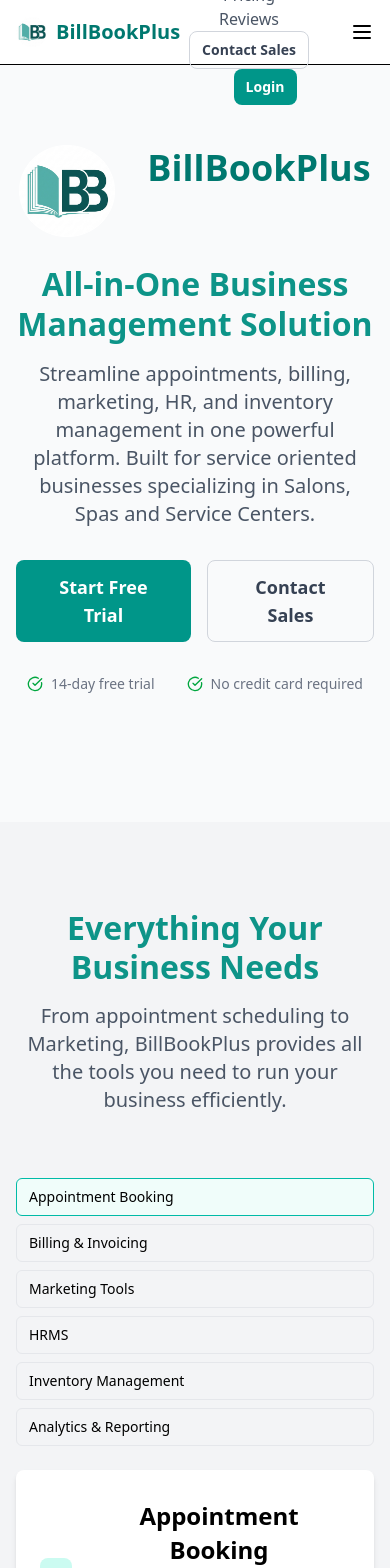
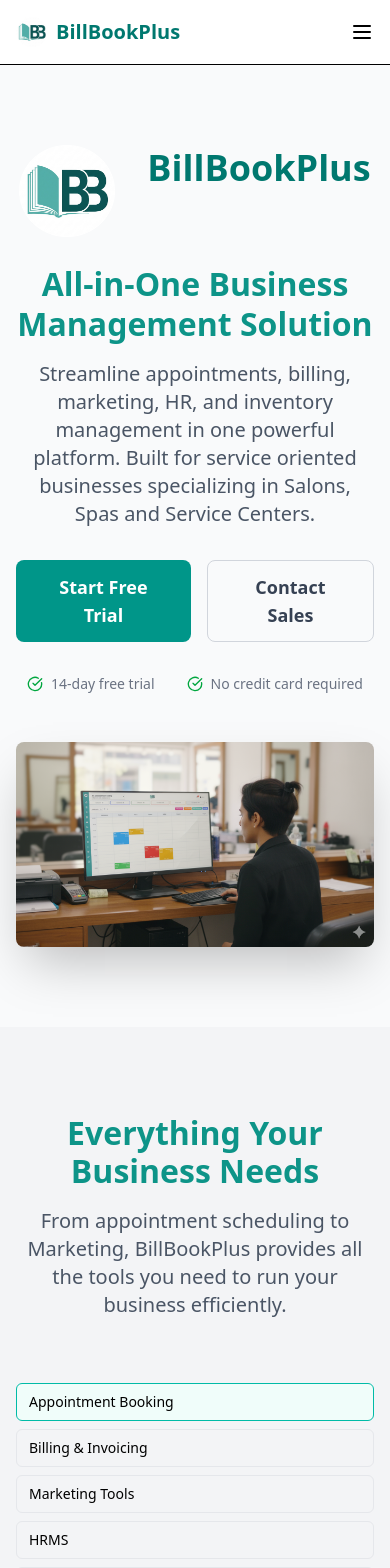
Before and after one commit to thee-pawn/billbook-combined, a React (Vite) app: page / in a window 390 px wide. Shown: the top 1568 px of the page. Built offline with nearby package versions, Linux system fonts and the light colour scheme.

Commit message:
handling LandlingPage

```diff
--- a/src/components/LandingPage.jsx
+++ b/src/components/LandingPage.jsx
@@ -2,6 +2,7 @@
 import { useNavigate } from 'react-router-dom';
 import { CheckCircle, Calendar, CreditCard, Megaphone, Users, Package, Star, Menu, X, Phone, Mail, BarChart3 } from 'lucide-react';
 import icon from '../assets/images/bb_icon.png'
+import marketingPage from '../assets/images/marketingPage.png';
 
 // UI Components
 const Button = ({ children, className = '', variant = 'primary', size = 'md', onClick, ...props }) => {
@@ -98,6 +99,7 @@
   const [isContactModalOpen, setIsContactModalOpen] = useState(false);
   const [isFreeTrialModalOpen, setIsFreeTrialModalOpen] = useState(false);
   const [selectedFeature, setSelectedFeature] = useState(0);
+  const [isDesktop, setIsDesktop] = useState(false);
   const [formData, setFormData] = useState({
     name: '',
     contactNumber: '',
@@ -313,28 +315,28 @@
 
   const reviews = [
     {
-      name: "Sarah Johnson",
-      role: "Clinic Manager",
-      company: "HealthFirst Medical",
+      name: "Shailendra",
+      role: "Salon Owner",
+      company: "",
       rating: 5,
-      comment: "BillBookPlus transformed our clinic operations. Appointment scheduling is now seamless and our billing efficiency increased by 300%.",
+      comment: "I have 2 salons in different places and both the salons can be easily managed with BillbookPlus software. Its service and support system is very good.",
       avatar: "SJ"
     },
     {
-      name: "Michael Chen",
-      role: "Restaurant Owner",
+      name: "Urmila Devi",
+      role: "Salon Owner",
       company: "Chen's Bistro",
       rating: 5,
-      comment: "The inventory management feature saved us thousands in waste. We always know exactly what we have in stock.",
-      avatar: "MC"
+      comment: "One of the best software it has many features which helps us to do our work easily… Also the team is very helpful… Thanks a lot for guiding us.",
+      avatar: "UD"
     },
     {
-      name: "Lisa Rodriguez",
-      role: "HR Director",
-      company: "TechStart Inc.",
+      name: "Mas Studio",
+      role: "Salon Owner",
+      company: "Mas Studio Ranchi",
       rating: 5,
-      comment: "Managing our growing team became effortless with BillBookPlus HRMS. Payroll processing time reduced from days to hours.",
-      avatar: "LR"
+      comment: "BillBookplus Salon Software is very simple and easy to use.",
+      avatar: "MS"
     }
   ];
 
@@ -414,6 +416,24 @@
     setFormData(prev => ({ ...prev, [field]: value }));
   };
 
+  useEffect(() => {
+    if (typeof window !== 'undefined') {
+      // Any other startup logic can remain; removed nav debug logger
+    }
+  }, []);
+
+  // Check screen size on mount and resize
+  useEffect(() => {
+    const checkScreenSize = () => {
+      setIsDesktop(window.innerWidth >= 768);
+    };
+
+    checkScreenSize();
+    window.addEventListener('resize', checkScreenSize);
+
+    return () => window.removeEventListener('resize', checkScreenSize);
+  }, []);
+
   return (
     <div className="min-h-screen bg-gray-50">
       {/* Header */}
@@ -427,13 +447,15 @@
               <span className="text-xl text-teal-700 font-semibold">BillBookPlus</span>
             </div>
 
-            <nav className="sm:hidden md:flex items-center space-x-8">
+            {isDesktop && (
+              <nav className="flex items-center space-x-8">
                 <button onClick={() => scrollToSection('features')} className="text-gray-600 hover:text-gray-900 transition-colors">Features</button>
                 <button onClick={() => scrollToSection('pricing')} className="text-gray-600 hover:text-gray-900 transition-colors">Pricing</button>
                 <button onClick={() => scrollToSection('reviews')} className="text-gray-600 hover:text-gray-900 transition-colors">Reviews</button>
                 <Button variant="outline" size="sm" onClick={handleContactSales}>Contact Sales</Button>
                 <Button size="sm" onClick={handleLogin}>Login</Button>
               </nav>
+            )}
 
             <button
               className="md:hidden"
@@ -494,11 +516,11 @@
             </div>
 
             <div className="relative">
-{/*               <img */}
-{/*                 src={marketingPage} */}
-{/*                 alt="BillBookPlus Dashboard" */}
-{/*                 className="rounded-lg shadow-2xl w-full" */}
-{/*               /> */}
+              <img
+                src={marketingPage}
+                alt="BillBookPlus Dashboard"
+                className="rounded-lg shadow-2xl w-full"
+              />
             </div>
           </div>
         </div>
--- a/src/components/login/Login.jsx
+++ b/src/components/login/Login.jsx
@@ -29,11 +29,24 @@
   const [isLoading, setIsLoading] = useState(false);
   const [errorMessage, setErrorMessage] = useState("");
   const [otpMessage, setOtpMessage] = useState("");
+  const [isDesktop, setIsDesktop] = useState(false);
 
   // State for API data
   const [userId, setUserId] = useState(null);
   const [phoneNumber, setPhoneNumber] = useState(null);
   const [authToken, setAuthToken] = useState(null);
+
+  // Check screen size on mount and resize
+  useEffect(() => {
+    const checkScreenSize = () => {
+      setIsDesktop(window.innerWidth >= 768);
+    };
+
+    checkScreenSize();
+    window.addEventListener('resize', checkScreenSize);
+
+    return () => window.removeEventListener('resize', checkScreenSize);
+  }, []);
 
   // This useEffect is no longer needed since we're navigating directly to home
   // and StoreContext will handle loading stores when needed
@@ -236,9 +249,9 @@
 
   // --- MAIN RENDER FUNCTION ---
   return (
-    <div className="min-h-screen grid sm:grid-cols-1 md:grid-cols-2 bg-gray-100 font-sans">
-      {/* Left Panel - Feature Carousel */}
-      <FeatureCarousel features={features} />
+    <div className={`min-h-screen bg-gray-100 font-sans ${isDesktop ? 'grid md:grid-cols-2' : 'flex'}`}>
+      {/* Left Panel - Feature Carousel - Only show on desktop */}
+      {isDesktop && <FeatureCarousel features={features} />}
 
       {/* Right Panel - Auth Forms */}
       <div className="bg-teal-500 flex justify-center items-center py-8 px-4 relative">
--- a/src/tailwind.config.js
+++ b/src/tailwind.config.js
@@ -1,20 +1,24 @@
-// tailwind.config.js
+// tailwind.config.js (located inside src/)
+// Root cause note: Because this config file lived inside src/, the old content paths like "./src/**/*" pointed to src/src/** which doesn't exist.
+// That prevented Tailwind from seeing your component class names (hidden, md:flex, etc.), so those utilities were purged/not generated.
+// Fixed by changing globs to look in the current directory (./**/*) and stepping up for public/index.html & root index.html.
 module.exports = {
   content: [
-    "./src/**/*.{js,jsx,ts,tsx}", // Adjust this to match your project structure
-    "./public/index.html",
+    "./**/*.{js,jsx,ts,tsx}",     // all source files within src
+    "../public/index.html",       // public HTML one level up
+    "../index.html"               // root index.html (if used)
   ],
   theme: {
     extend: {
-          screens: {
-            'sm': '640px', // Default
-            'md': '768px', // Default
-            'lg': '1024px', // Default
-            'xl': '1280px', // Default
-            '2xl': '1536px', // Default
-            '3xl': '1920px', // Custom breakpoint for larger screens
+      screens: {
+        'sm': '640px',
+        'md': '768px',
+        'lg': '1024px',
+        'xl': '1280px',
+        '2xl': '1536px',
+        '3xl': '1920px',
       },
     },
   },
-  plugins: [],
-}
+  plugins: [], // plugins are loaded via @plugin directives in tailwind.css (v4 style)
+};
```
Lines whose indentation alone changed are shown as unchanged.
